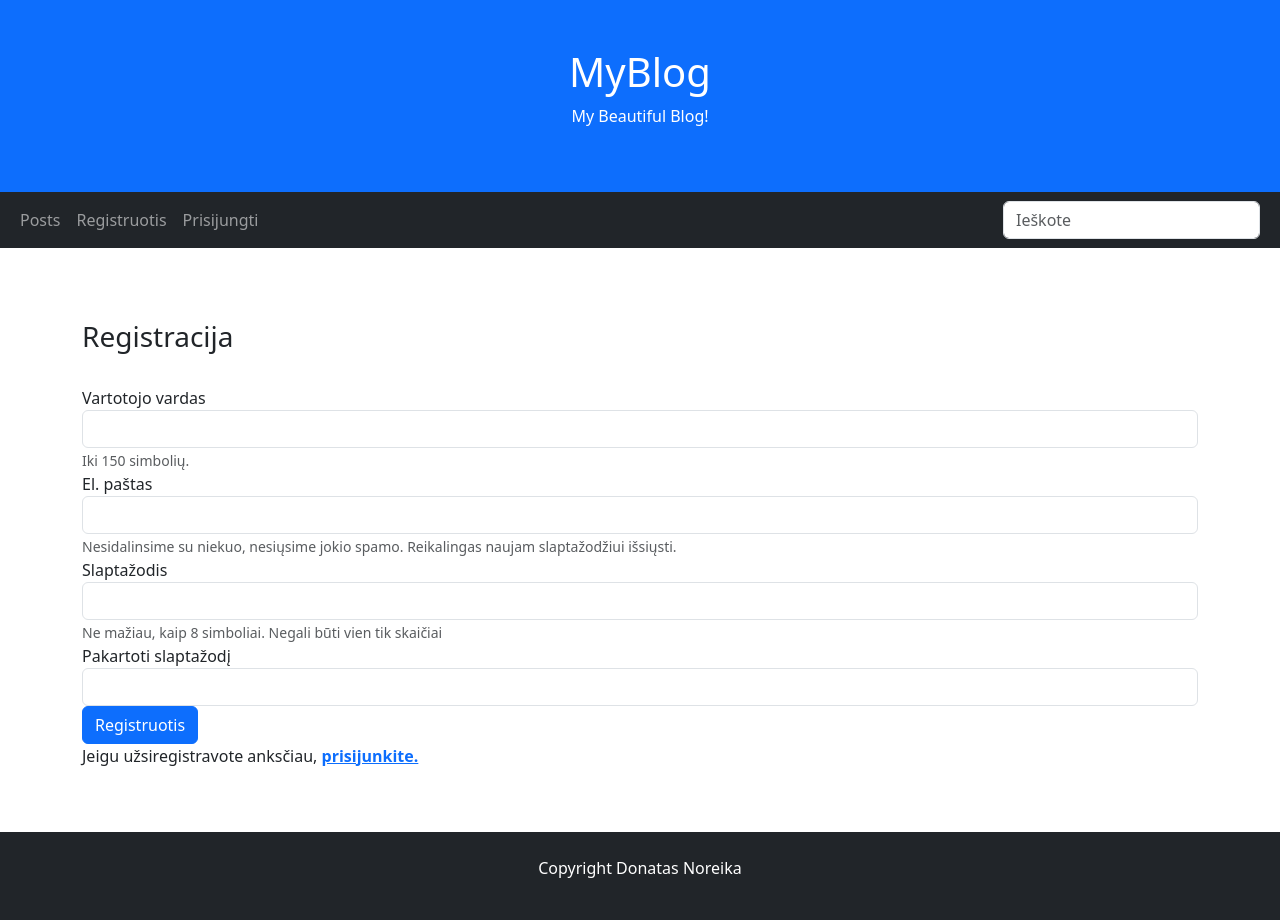
After one commit to DonatasNoreika/myblog_20250214, a Django app: page /register/ in a window 1280 px wide. The commit adds this page. Run offline with Django 5.2, Linux system fonts and the light colour scheme.

Commit message:
+Padaryti, kad vartotojai galėtų patys registruotis

```diff
--- a/mysite/myblog/templates/base.html
+++ b/mysite/myblog/templates/base.html
@@ -46,10 +46,11 @@
                     </form>
                 </li>
                 {% else %}
+                <li class="nav-item"><a class="nav-link" href="{% url 'register'%}">Registruotis</a></li>
                 <li class="nav-item"><a class="nav-link" href="{% url 'login'%}">Prisijungti</a></li>
                 {% endif %}
             </ul>
-            <form class="d-flex" action="{% url 'search' %}" method="get" >
+            <form class="d-flex" action="{% url 'search' %}" method="get">
                 <input class="form-control me-2" type="text" name="query" placeholder="Ieškote">
             </form>
         </div>
@@ -58,6 +59,20 @@
 
 <div class="container mt-5">
     <div class="row">
+        <div class="container mt-4">
+            <div class="row">
+                <div class="col-sm">
+                    {% if messages %}
+                    {% for message in messages %}
+                    <div class="alert alert-{% if message.tags == 'error' %}danger{% elif message.tags == 'info' %}success{% endif %}"
+                         role="alert">
+                        {{ message }}
+                    </div>
+                    {% endfor %}
+                    {% endif %}
+                </div>
+            </div>
+        </div>
         {% block "content" %}{% endblock %}
     </div>
 </div>
--- a/mysite/myblog/templates/posts.html
+++ b/mysite/myblog/templates/posts.html
@@ -3,6 +3,7 @@
 {% block "title" %}Posts{% endblock %}
 
 {% block "content" %}
+{% if posts %}
 {% for post in posts %}
 <article class="media content-section">
     <div class="media-body">
@@ -35,4 +36,8 @@
         {% endif %}
     </span>
 </div>
+
+{% else %}
+<h4>Nėra įrašų</h4>
+{% endif %}
 {% endblock %}
--- /dev/null
+++ b/mysite/myblog/templates/register.html
@@ -0,0 +1,37 @@
+{% extends "base.html" %}
+
+{% block "title" %}Registracija{% endblock %}
+
+{% block "content" %}
+
+    <div class="container register">
+        <h3>Registracija</h3><br/>
+        <form method="post">
+            {% csrf_token %}
+            <div class="form-group">
+                <label for="username">Vartotojo vardas</label>
+                <input name="username" type="text" class="form-control" id="username" aria-describedby="usernameHelp">
+                <small id="usernameHelp" class="form-text text-muted">Iki 150 simbolių.</small>
+            </div>
+            <div class="form-group">
+                <label for="exampleInputEmail1">El. paštas</label>
+                <input name="email" type="email" class="form-control" id="exampleInputEmail1" aria-describedby="emailHelp">
+                <small id="emailHelp" class="form-text text-muted">Nesidalinsime su niekuo, nesiųsime jokio spamo.
+                    Reikalingas naujam slaptažodžiui išsiųsti. </small>
+            </div>
+            <div class="form-group">
+                <label for="password">Slaptažodis</label>
+                <input name="password" type="password" class="form-control" id="password" aria-describedby="pwdHelp">
+                <small id="pwdHelp" class="form-text text-muted">Ne mažiau, kaip 8 simboliai. Negali būti vien tik
+                    skaičiai</small>
+            </div>
+            <div class="form-group">
+                <label for="password2">Pakartoti slaptažodį</label>
+                <input name="password2" type="password" class="form-control" id="password2" aria-describedby="pwd2Help">
+            </div>
+            <button type="submit" class="btn btn-primary register-button">Registruotis</button>
+        </form>
+        <p>Jeigu užsiregistravote anksčiau, <a href="{% url 'login' %}"><strong>prisijunkite.</strong></a></p>
+    </div>
+
+{% endblock %}
--- a/mysite/myblog/templates/user_comments.html
+++ b/mysite/myblog/templates/user_comments.html
@@ -3,14 +3,14 @@
 {% block "title" %}Mano komentarai{% endblock %}
 
 {% block "content" %}
+{% if comments %}
 <h1>Mano komentarai</h1>
-{% if comments %}
 {% for comment in comments %}
 <a href="{% url 'post' comment.post.pk %}"><small class="text-muted">Įrašas: {{ comment.post }}</small></a>
 <small class="text-muted">{{ comment.author }}, {{ comment.date_created | date:"Y-m-d, f" }} </small>
 <p>{{ comment.content }}</p>
 {% endfor %}
 {% else %}
-<h4>No Comments</h4>
+<h4>Nėra komentarų</h4>
 {% endif %}
 {% endblock %}
--- a/mysite/myblog/urls.py
+++ b/mysite/myblog/urls.py
@@ -4,7 +4,8 @@ from .views import (PostListView,
                     PostDetailView,
                     UserPostListView,
                     UserCommentListView,
-                    search)
+                    search,
+                    register)
 
 urlpatterns = [
     path("", PostListView.as_view(), name="posts"),
@@ -12,4 +13,5 @@ urlpatterns = [
     path("userposts/", UserPostListView.as_view(), name="userposts"),
     path("usercomments/", UserCommentListView.as_view(), name="usercomments"),
     path("search/", search, name="search"),
+    path('register/', register, name='register'),
 ]
--- a/mysite/myblog/views.py
+++ b/mysite/myblog/views.py
@@ -1,8 +1,12 @@
 from django.contrib.auth.mixins import LoginRequiredMixin
-from django.shortcuts import render
+from django.shortcuts import render, redirect
 from django.views import generic
 from .models import Post, Comment
 from django.db.models import Q
+from django.contrib.auth.forms import User
+from django.views.decorators.csrf import csrf_protect
+from django.contrib import messages
+from django.contrib.auth import password_validation
 
 
 # Create your views here.
@@ -45,3 +49,39 @@ def search(request):
         "query": query,
     }
     return render(request, template_name="search.html", context=context)
+
+@csrf_protect
+def register(request):
+    if request.method == "POST":
+        # pasiimame reikšmes iš registracijos formos
+        username = request.POST['username']
+        email = request.POST['email']
+        password = request.POST['password']
+        password2 = request.POST['password2']
+        # tikriname, ar sutampa slaptažodžiai
+        if password == password2:
+            # tikriname, ar neužimtas username
+            if User.objects.filter(username=username).exists():
+                messages.error(request, f'Vartotojo vardas {username} užimtas!')
+                return redirect('register')
+            else:
+                # tikriname, ar nėra tokio pat email
+                if User.objects.filter(email=email).exists():
+                    messages.error(request, f'Vartotojas su el. paštu {email} jau užregistruotas!')
+                    return redirect('register')
+                else:
+                    try:
+                        password_validation.validate_password(password)
+                    except password_validation.ValidationError as e:
+                        for error in e:
+                            messages.error(request, error)
+                        return redirect('register')
+
+                    # jeigu viskas tvarkoje, sukuriame naują vartotoją
+                    User.objects.create_user(username=username, email=email, password=password)
+                    messages.info(request, f'Vartotojas {username} užregistruotas!')
+                    return redirect('login')
+        else:
+            messages.error(request, 'Slaptažodžiai nesutampa!')
+            return redirect('register')
+    return render(request, 'register.html')
```
